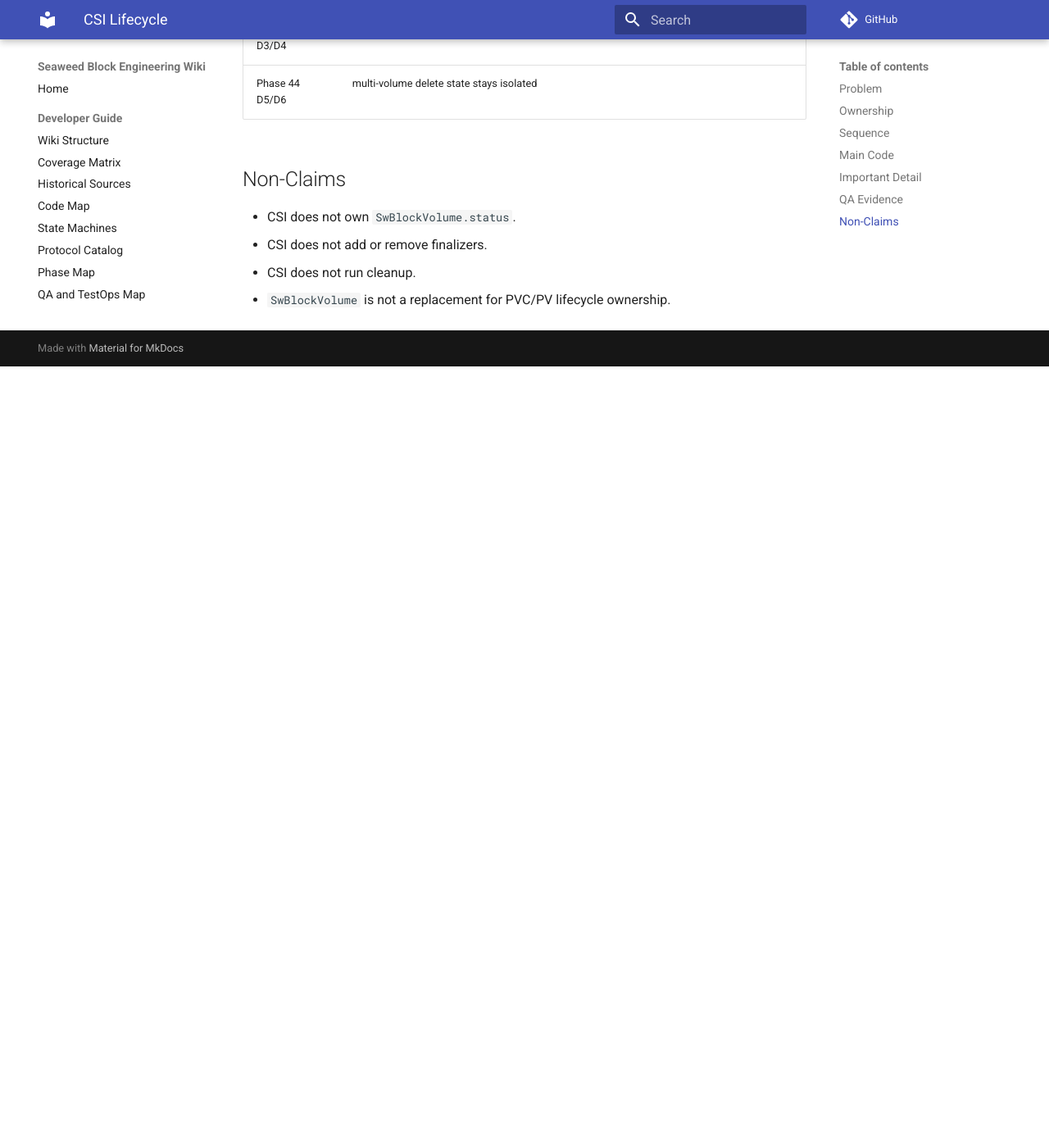
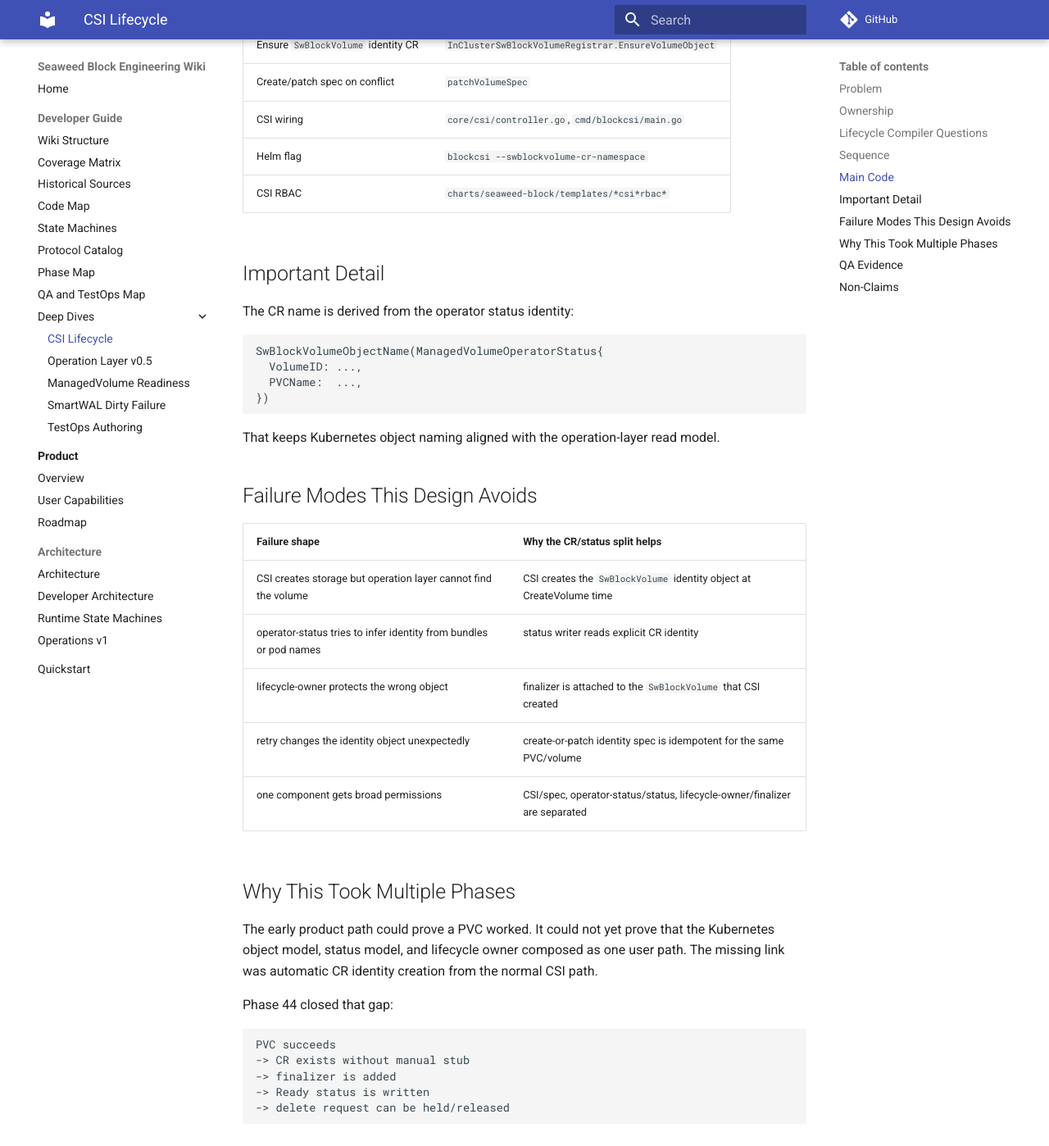
Before and after one commit to seaweedfs/seaweed-block, an MkDocs documentation site: the page built from docs/wiki/deep-dives/csi-lifecycle.md, in a window 1280 px wide and 1400 px high, scrolled down 2222 px. Shown: the whole window at 82% size. Built offline with MkDocs 1.6.1 and Material for MkDocs 9.7.7, drawn with Linux system fonts in a browser that asks for light colours; comment, search, counter and statistics services are not loaded; before the commit the page ends 2669 px from its top, so only the background shows below that; some of the changed text lies outside the part shown.

Commit message:
docs: deepen csi and operation layer background

````diff
--- a/docs/wiki/deep-dives/csi-lifecycle.md
+++ b/docs/wiki/deep-dives/csi-lifecycle.md
@@ -9,6 +9,25 @@
 volume identity, publish target, replica facts, delete-safety state, and
 event/status surfaces. If those are not correlated, every tool can invent its
 own answer about the same volume.
+
+CSI is not just a mount API. It is a lifecycle compiler between Kubernetes
+intent and block-storage safety:
+
+```text
+cluster intent + node state + volume state + readiness + mount state
+-> safe create / publish / stage / mount / unstage / delete behavior
+```
+
+The hard bugs are usually lifecycle bugs, not byte-level bugs:
+
+- a retry creates duplicate ownership,
+- a node sees a volume it should not see,
+- a backend becomes publishable before it is semantically ready,
+- a detached volume still has stale mount/session state,
+- a stale controller keeps acting after authority moved.
+
+That is why CSI must consume current authority and readiness facts. It must not
+mint authority.
 
 The `SwBlockVolume` CR is the bridge:
 
@@ -31,6 +50,22 @@
 
 This split is the product boundary. It is why Phase 44 matters: a normal PVC can
 now create the CR identity object before the status and lifecycle layers act.
+
+## Lifecycle Compiler Questions
+
+For every CSI action, ask:
+
+```text
+which volume exists?
+which node may see it?
+is the target ready?
+who is allowed to mount it?
+is this retry idempotent?
+what stale state must be ignored or cleaned?
+```
+
+Those questions are coupled. Handling them as local special cases creates
+hidden state machines.
 
 ## Sequence
 
@@ -76,6 +111,33 @@
 
 That keeps Kubernetes object naming aligned with the operation-layer read model.
 
+## Failure Modes This Design Avoids
+
+| Failure shape | Why the CR/status split helps |
+|---|---|
+| CSI creates storage but operation layer cannot find the volume | CSI creates the `SwBlockVolume` identity object at CreateVolume time |
+| operator-status tries to infer identity from bundles or pod names | status writer reads explicit CR identity |
+| lifecycle-owner protects the wrong object | finalizer is attached to the `SwBlockVolume` that CSI created |
+| retry changes the identity object unexpectedly | create-or-patch identity spec is idempotent for the same PVC/volume |
+| one component gets broad permissions | CSI/spec, operator-status/status, lifecycle-owner/finalizer are separated |
+
+## Why This Took Multiple Phases
+
+The early product path could prove a PVC worked. It could not yet prove that
+the Kubernetes object model, status model, and lifecycle owner composed as one
+user path. The missing link was automatic CR identity creation from the normal
+CSI path.
+
+Phase 44 closed that gap:
+
+```text
+PVC succeeds
+-> CR exists without manual stub
+-> finalizer is added
+-> Ready status is written
+-> delete request can be held/released
+```
+
 ## QA Evidence
 
 | Gate | What it proved |
````
Also changed, not shown: docs/wiki/deep-dives/operation-layer-v05.md (+44 -0 lines).
